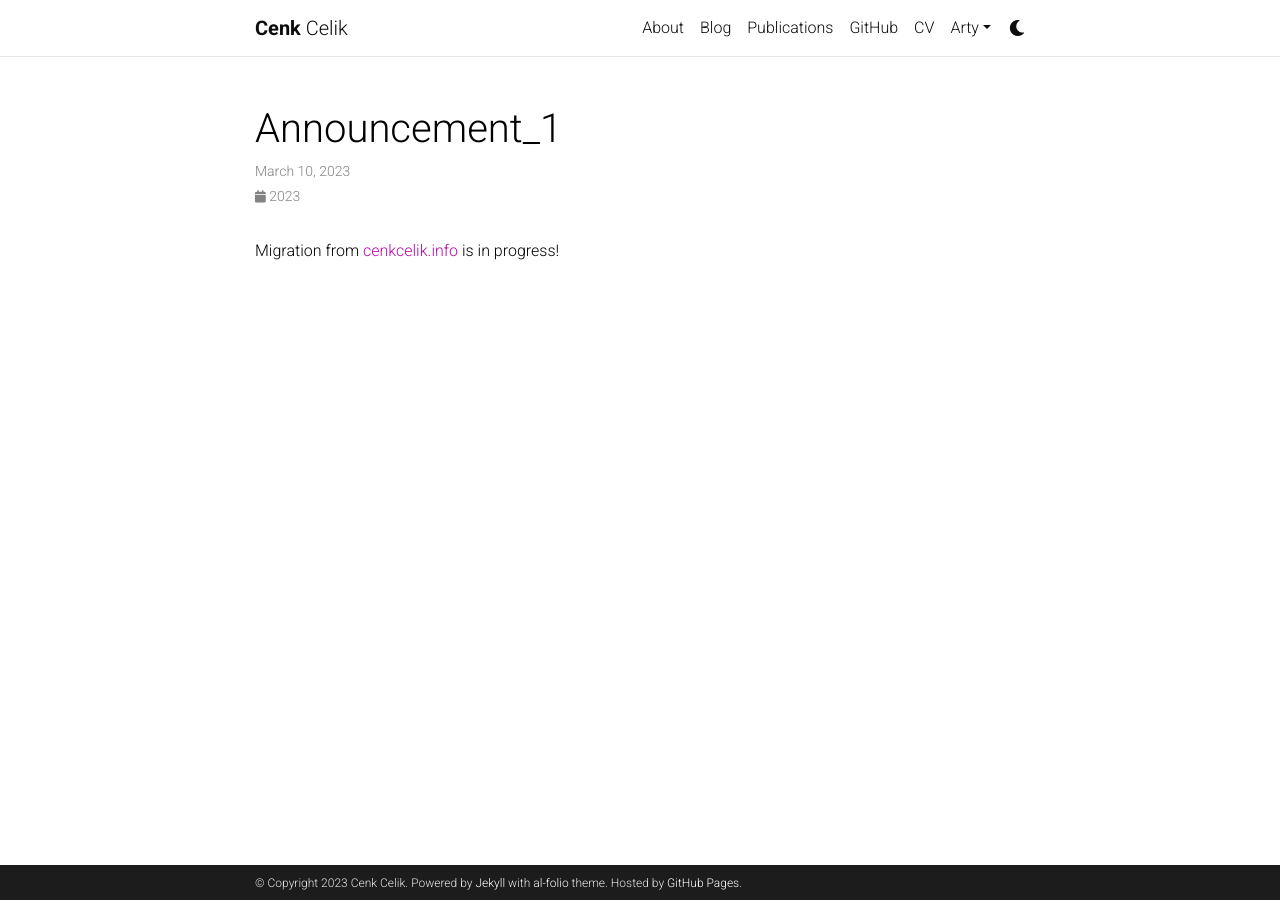
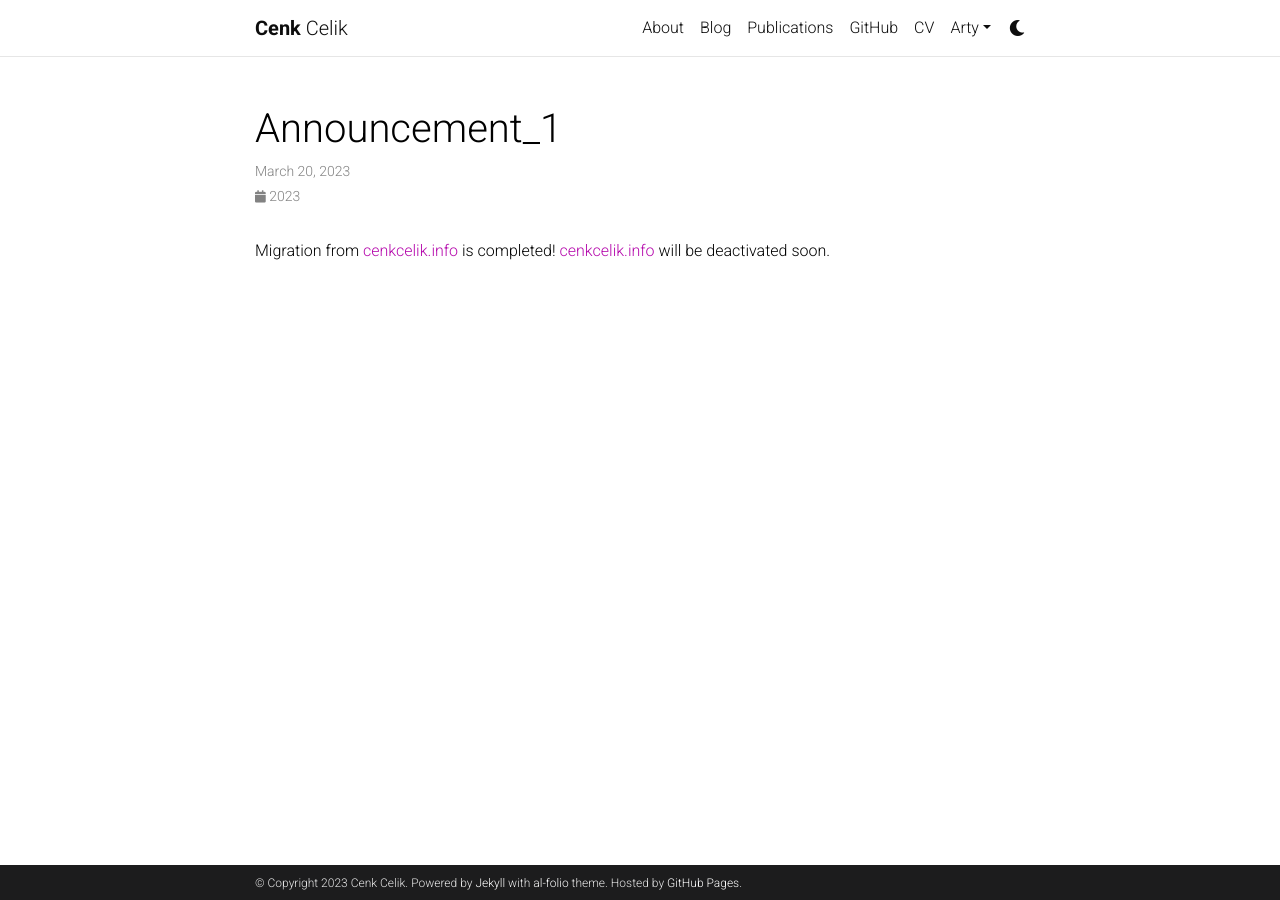
Before and after one commit to cenk-celik/cenk-celik.github.io, a Jekyll site: the page built from _news/announcement_1.md, in a window 1280 px wide. Built offline with Jekyll 4.4.1, drawn with Linux system fonts in a browser that asks for light colours; comment, search, counter and statistics services are not loaded; a style sheet for code colours, icons or effects is not loaded.

Commit message:
news update.

```diff
--- a/_news/announcement_1.md
+++ b/_news/announcement_1.md
@@ -1,7 +1,7 @@
 ---
 layout: post
-date: 2023-03-10 17:40:00-0400
+date: 2023-03-20 17:40:00-0400
 inline: true
 ---
 
-Migration from [cenkcelik.info](https://cenkcelik.info) is in progress!
+Migration from [cenkcelik.info](https://cenkcelik.info) is completed! [cenkcelik.info](https://cenkcelik.info) will be deactivated soon.
```
